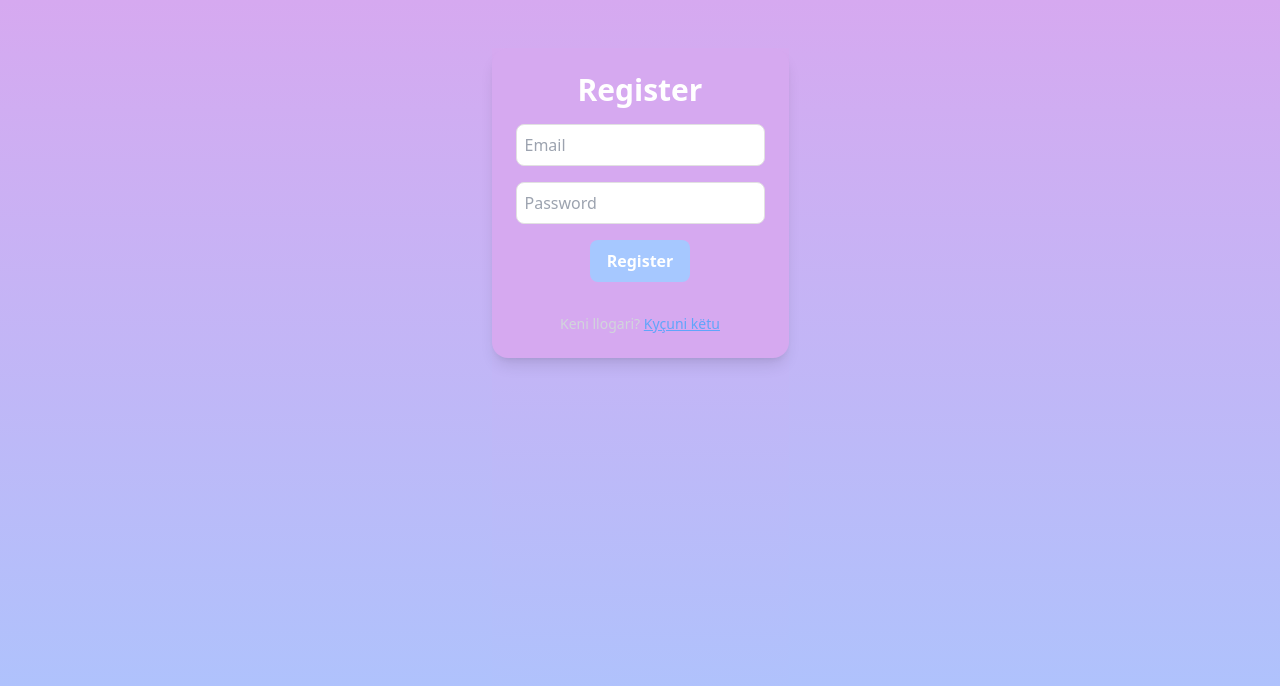
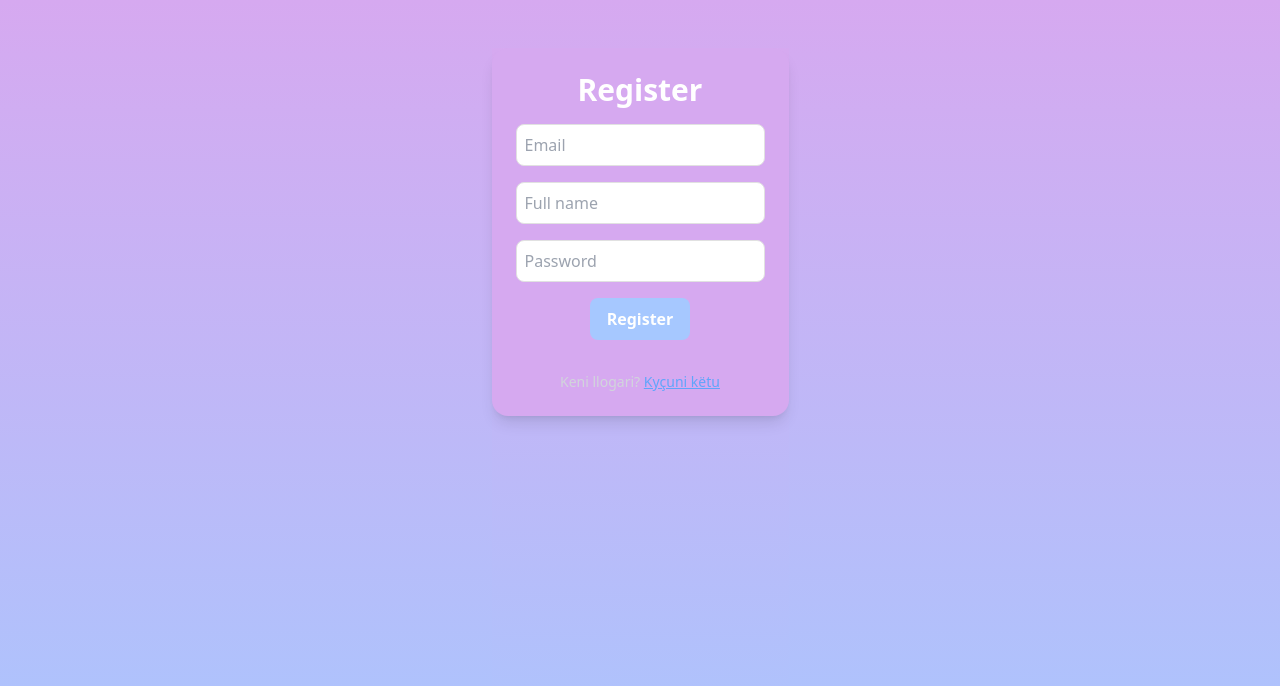
Before and after one commit to ditce/bazaar24, a React (Vite) app in the folder front/: page /register in a window 1280 px wide. Shown: the top 686 px of the page. Built offline with nearby package versions, Linux system fonts and the light colour scheme; the HTML template or start-up script is replaced by a standard one.

Commit message:
improve front

```diff
--- a/front/src/components/Login.jsx
+++ b/front/src/components/Login.jsx
@@ -15,10 +15,8 @@ const Login = () => {
     try {
       const response = await API.post('login', userData);
       console.log(response.data);
-      alert(response.data.message || 'Password reset link sent!');
     } catch (error) {
       console.log('Password reset failed:', error);
-      alert('Password reset failed. Please try again.');
     }
   };
 
--- a/front/src/components/Registration.jsx
+++ b/front/src/components/Registration.jsx
@@ -1,9 +1,10 @@
 import React, { useState } from 'react';
-import { Link } from 'react-router-dom';
+import { Link, useNavigate } from 'react-router-dom';
 import API from '../utilities/API';
 
 const Registration = () => {
   const [userData, setUserData] = useState({ email: '', password: '' });
+  const nav = useNavigate()
 
   const handleChange = (e) => {
     const { name, value } = e.target;
@@ -13,12 +14,11 @@ const Registration = () => {
   const handleSubmit = async (e) => {
     e.preventDefault();
     try {
-      const response = await API.post('/api/register', userData);
+      const response = await API.post('register', userData);
       console.log(response.data);
-      alert(response.data.message || 'Registration successful!');
+      nav('/profile');
     } catch (error) {
       console.log('Registration failed:', error);
-      alert('Registration failed. Please try again.');
     }
   };
 
@@ -29,6 +29,14 @@ const Registration = () => {
         type="email"
         name="email"
         placeholder="Email"
+        onChange={handleChange}
+        required
+        className="border border-light-grey rounded-lg p-2 focus:ring-2 focus:ring-blue-light"
+      />
+      <input
+        type="full_name"
+        name="full_name"
+        placeholder="Full name"
         onChange={handleChange}
         required
         className="border border-light-grey rounded-lg p-2 focus:ring-2 focus:ring-blue-light"
--- a/front/src/components/UserProfile.jsx
+++ b/front/src/components/UserProfile.jsx
@@ -7,8 +7,7 @@ const UserProfile = () => {
   useEffect(() => {
     const fetchUserData = async () => {
       try {
-        const response = await API.get('/api/user-profile');
-        console.log('-------')
+        const response = await API.get('me');
         setUserData(response.data);
       } catch (error) {
         console.log('Failed to fetch user data:', error);
```
